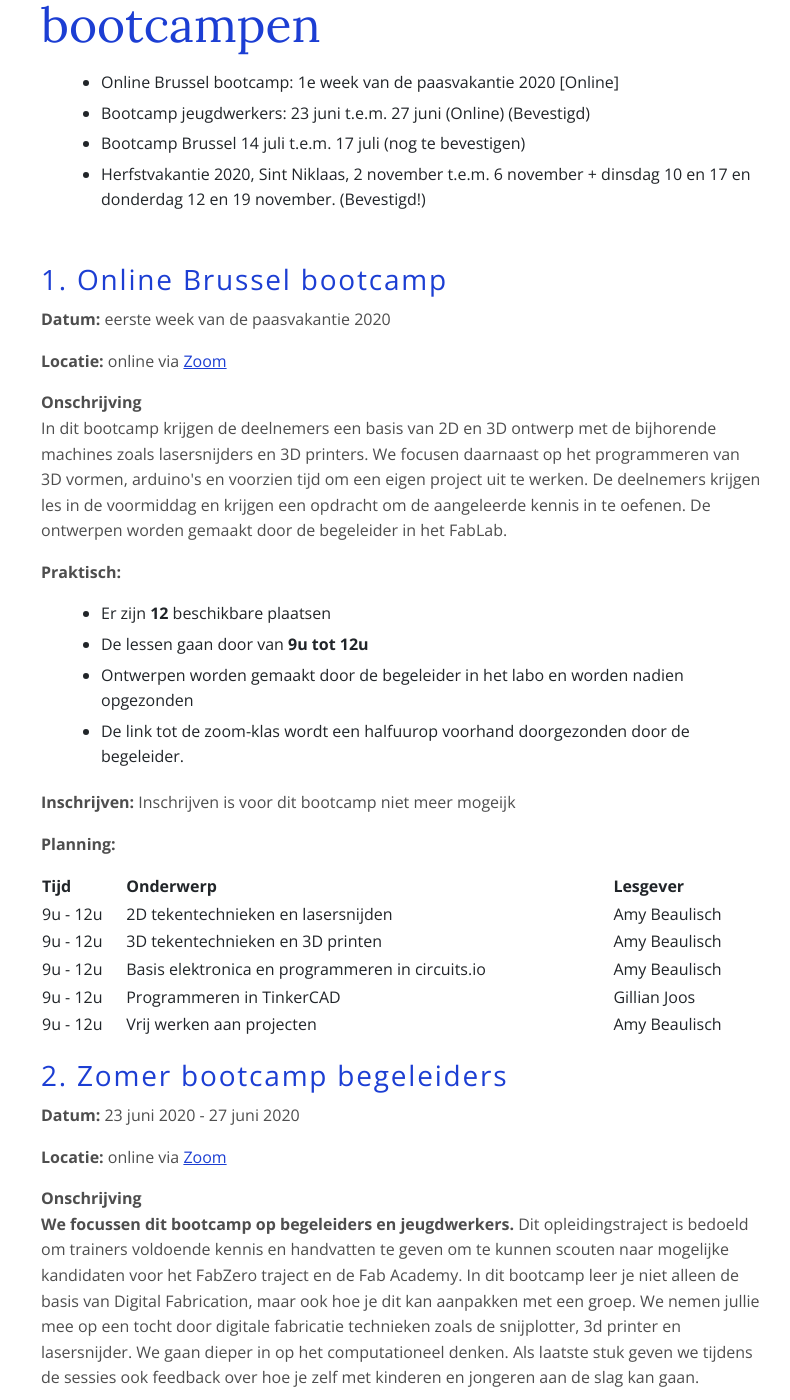
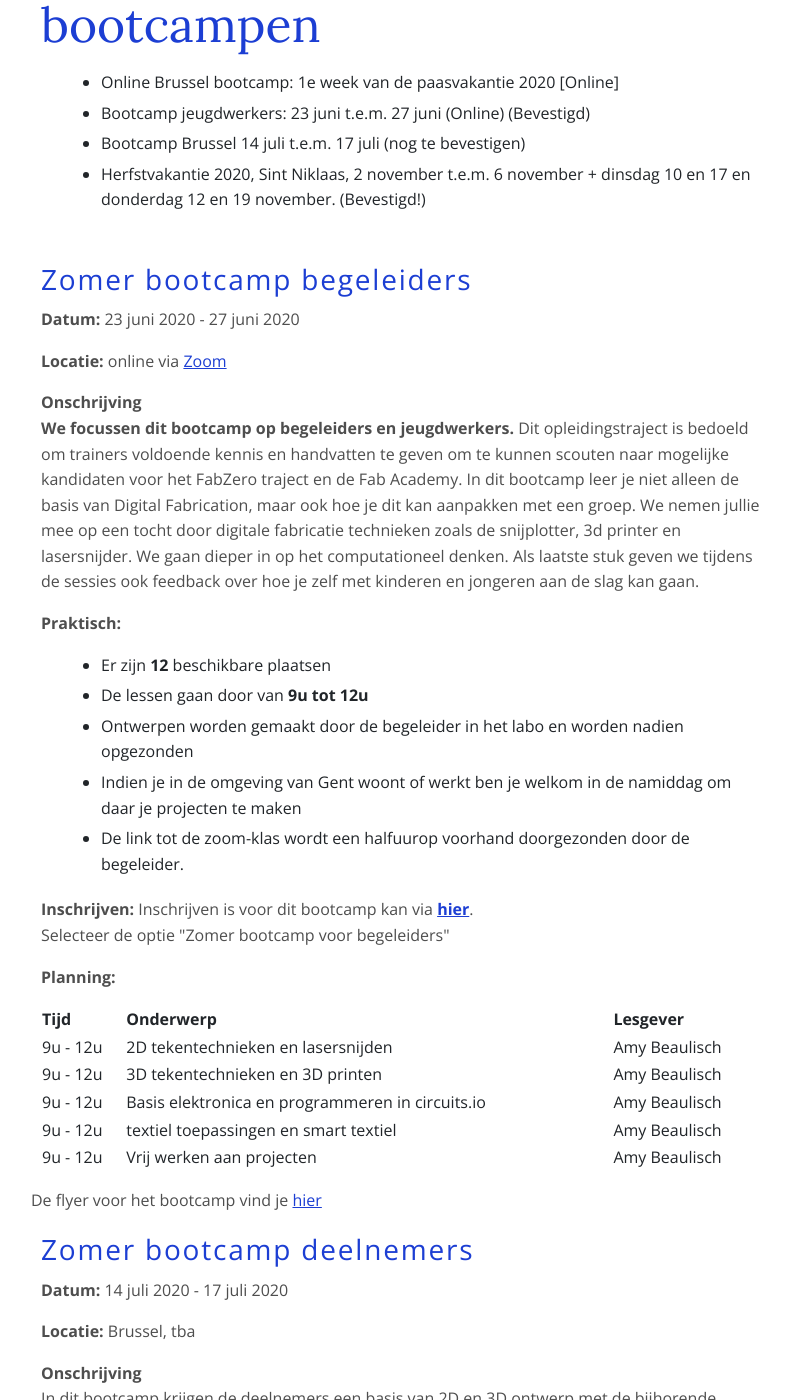
Before and after one commit to IngegnoMakerSpace/inclusievekets, a Jekyll site: the page built from _services/bootcamp.md, in a window 1280 px wide and 1400 px high, scrolled down 1114 px. Shown: the whole window, without its empty margins (49-839 px from the left). Built offline with Jekyll 4.4.1, drawn with Linux system fonts in a browser that asks for light colours; some of the changed text lies outside the part shown.

Commit message:
update bootcampen

```diff
--- a/_services/bootcamp.md
+++ b/_services/bootcamp.md
@@ -44,67 +44,14 @@
 
 
   <!--Brussel Bootcamp-->
-<div class="container">
-    <div class="col-12"> </div>
-        <h3 class="feature-title">1. Online Brussel bootcamp</h3>
-            <div class="feature-content">
-                <p><b>Datum:</b> eerste week van de paasvakantie 2020</p>
-                <p><b>Locatie:</b> online  via <a href="https://zoom.us/">Zoom</a> </p>
-                <p><b>Onschrijving</b><br>
-                    In dit bootcamp krijgen de deelnemers een basis van 2D en 3D ontwerp met de bijhorende machines zoals lasersnijders en 3D printers. We focusen daarnaast op het programmeren van 3D vormen, arduino's en voorzien tijd om een eigen project uit te werken. De deelnemers krijgen les in de voormiddag en krijgen een opdracht om de aangeleerde kennis in te oefenen. De ontwerpen worden gemaakt door de begeleider in het FabLab.
-                </p>
-                <p><b>Praktisch:</b>
-                    <ul>
-                        <li>Er zijn <b>12</b> beschikbare plaatsen</li>
-                        <li>De lessen gaan door van <b>9u tot 12u</b></li>
-                        <li>Ontwerpen worden gemaakt door de begeleider in het labo en worden nadien opgezonden</li>
-                        <li>De link tot de zoom-klas wordt een halfuurop voorhand doorgezonden door de begeleider.</li>
-                    </ul>
-                </p>
-                <p><b>Inschrijven:</b> Inschrijven is voor dit bootcamp niet meer mogeijk</p>
-                <p><b>Planning:</b>
-                       <table style="width:100%">
-                      <tr>
-                        <th>Tijd</th>
-                        <th>Onderwerp</th>
-                        <th>Lesgever</th>
-                      </tr>
-                      <tr>
-                        <td>9u - 12u</td>
-                        <td>2D tekentechnieken en lasersnijden</td>
-                        <td>Amy Beaulisch</td>
-                      </tr>
-                      <tr>
-                         <td>9u - 12u</td>
-                        <td>3D tekentechnieken en 3D printen</td>
-                        <td>Amy Beaulisch</td>
-                      </tr>
-                       <tr>
-                         <td>9u - 12u</td>
-                        <td>Basis elektronica en programmeren in circuits.io</td>
-                        <td>Amy Beaulisch</td>
-                      </tr>
-                       <tr>
-                         <td>9u - 12u</td>
-                        <td>Programmeren in TinkerCAD</td>
-                        <td>Gillian Joos</td>
-                      </tr>
-                       <tr>
-                         <td>9u - 12u</td>
-                        <td>Vrij werken aan projecten</td>
-                        <td>Amy Beaulisch</td>
-                      </tr>
-                    </table>
-                </p>
-            </div>
-        </div>
+
 
 
 
  <!--Zomerbootcamp begeleiders-->
 <div class="container">
     <div class="col-12"> </div>
-        <h3 class="feature-title">2. Zomer bootcamp begeleiders</h3>
+        <h3 class="feature-title">Zomer bootcamp begeleiders</h3>
             <div class="feature-content">
                 <p><b>Datum:</b> 23 juni 2020 - 27 juni 2020</p>
                 <p><b>Locatie:</b> online  via <a href="https://zoom.us/">Zoom</a></p>
@@ -164,7 +111,7 @@
 <!--Zomerbootcamp Brussel-->
 <div class="container">
     <div class="col-12"> </div>
-        <h3 class="feature-title">3. Zomer bootcamp deelnemers</h3>
+        <h3 class="feature-title">Zomer bootcamp deelnemers</h3>
             <div class="feature-content">
                 <p><b>Datum:</b> 14 juli 2020 - 17 juli 2020</p>
                 <p><b>Locatie:</b> Brussel, tba</p>
@@ -219,7 +166,7 @@
 <!--Herfstbootcamp-->
 <div class="container">
     <div class="col-12"> </div>
-        <h3 class="feature-title">4. Herfstbootcamp</h3>
+        <h3 class="feature-title">Herfstbootcamp
             <div class="feature-content">
                 <p><b>Datum:</b> 2 november 2020 - 6 november 2020 + 2 dinsdagen en donderdagen</p>
                 <p><b>Locatie:</b> Vrije Technische Scholen van Sint Niklaas vzw </p>
@@ -271,3 +218,84 @@
                 </p>
             </div>
         </div>
+
+
+
+<!-- Wat is een fablab?-->
+<div class="intro">
+ <div class="container pt-8 pt-md-1">
+    <div class="row">
+      <div class="col-12 ">
+        <h1>Afgelopen bootcampen</h1>
+<p>
+    <ul>
+        <li>Online Brussel bootcamp: 1e week van de paasvakantie 2020 [Online]</li>
+
+   </ul>
+</p>
+
+
+
+   </div>
+  </div>
+</div>
+</div>
+
+
+
+
+  <!--Brussel Bootcamp-->
+<div class="container">
+    <div class="col-12"> </div>
+        <h3 class="feature-title">Online Brussel bootcamp</h3>
+            <div class="feature-content">
+                <p><b>Datum:</b> eerste week van de paasvakantie 2020</p>
+                <p><b>Locatie:</b> online  via <a href="https://zoom.us/">Zoom</a> </p>
+                <p><b>Onschrijving</b><br>
+                    In dit bootcamp krijgen de deelnemers een basis van 2D en 3D ontwerp met de bijhorende machines zoals lasersnijders en 3D printers. We focusen daarnaast op het programmeren van 3D vormen, arduino's en voorzien tijd om een eigen project uit te werken. De deelnemers krijgen les in de voormiddag en krijgen een opdracht om de aangeleerde kennis in te oefenen. De ontwerpen worden gemaakt door de begeleider in het FabLab.
+                </p>
+                <p><b>Praktisch:</b>
+                    <ul>
+                        <li>Er zijn <b>12</b> beschikbare plaatsen</li>
+                        <li>De lessen gaan door van <b>9u tot 12u</b></li>
+                        <li>Ontwerpen worden gemaakt door de begeleider in het labo en worden nadien opgezonden</li>
+                        <li>De link tot de zoom-klas wordt een halfuurop voorhand doorgezonden door de begeleider.</li>
+                    </ul>
+                </p>
+                <p><b>Inschrijven:</b> Inschrijven is voor dit bootcamp niet meer mogeijk</p>
+                <p><b>Planning:</b>
+                       <table style="width:100%">
+                      <tr>
+                        <th>Tijd</th>
+                        <th>Onderwerp</th>
+                        <th>Lesgever</th>
+                      </tr>
+                      <tr>
+                        <td>9u - 12u</td>
+                        <td>2D tekentechnieken en lasersnijden</td>
+                        <td>Amy Beaulisch</td>
+                      </tr>
+                      <tr>
+                         <td>9u - 12u</td>
+                        <td>3D tekentechnieken en 3D printen</td>
+                        <td>Amy Beaulisch</td>
+                      </tr>
+                       <tr>
+                         <td>9u - 12u</td>
+                        <td>Basis elektronica en programmeren in circuits.io</td>
+                        <td>Amy Beaulisch</td>
+                      </tr>
+                       <tr>
+                         <td>9u - 12u</td>
+                        <td>Programmeren in TinkerCAD</td>
+                        <td>Gillian Joos</td>
+                      </tr>
+                       <tr>
+                         <td>9u - 12u</td>
+                        <td>Vrij werken aan projecten</td>
+                        <td>Amy Beaulisch</td>
+                      </tr>
+                    </table>
+                </p>
+            </div>
+        </div>
```
